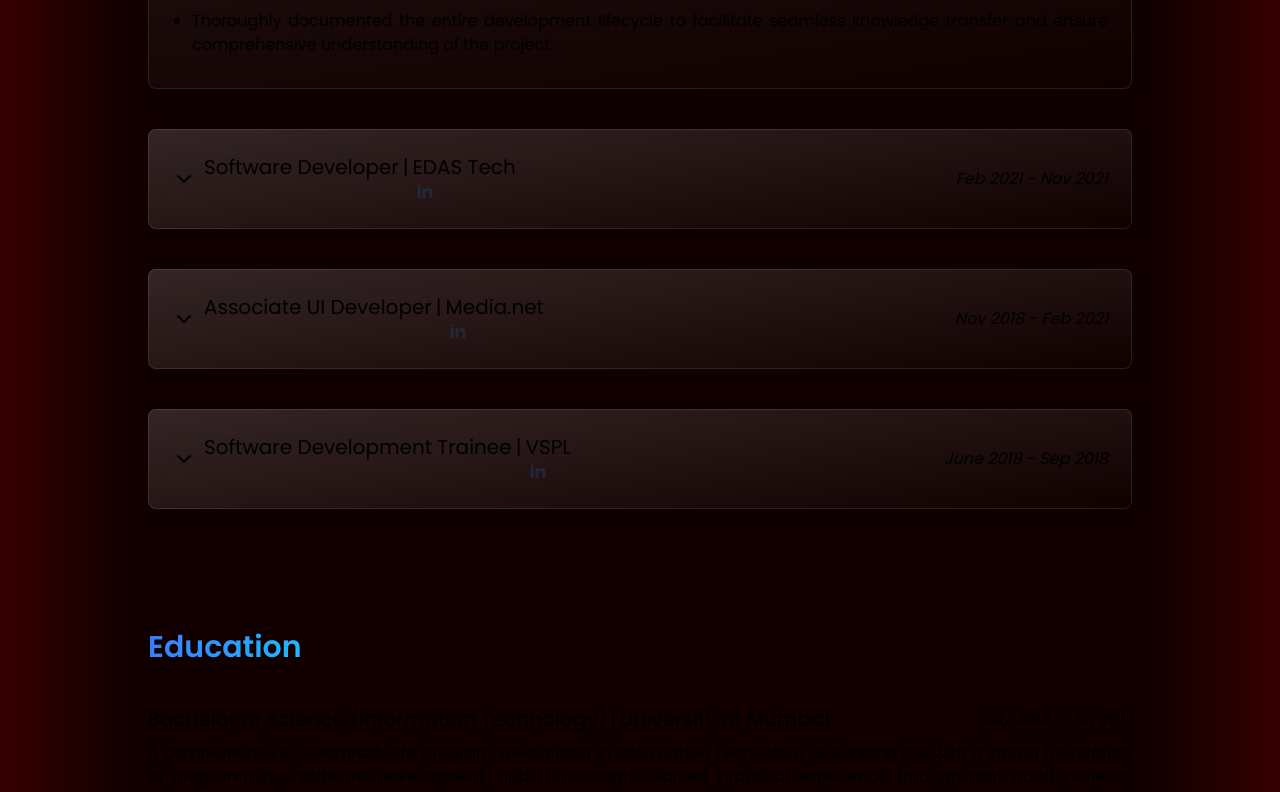
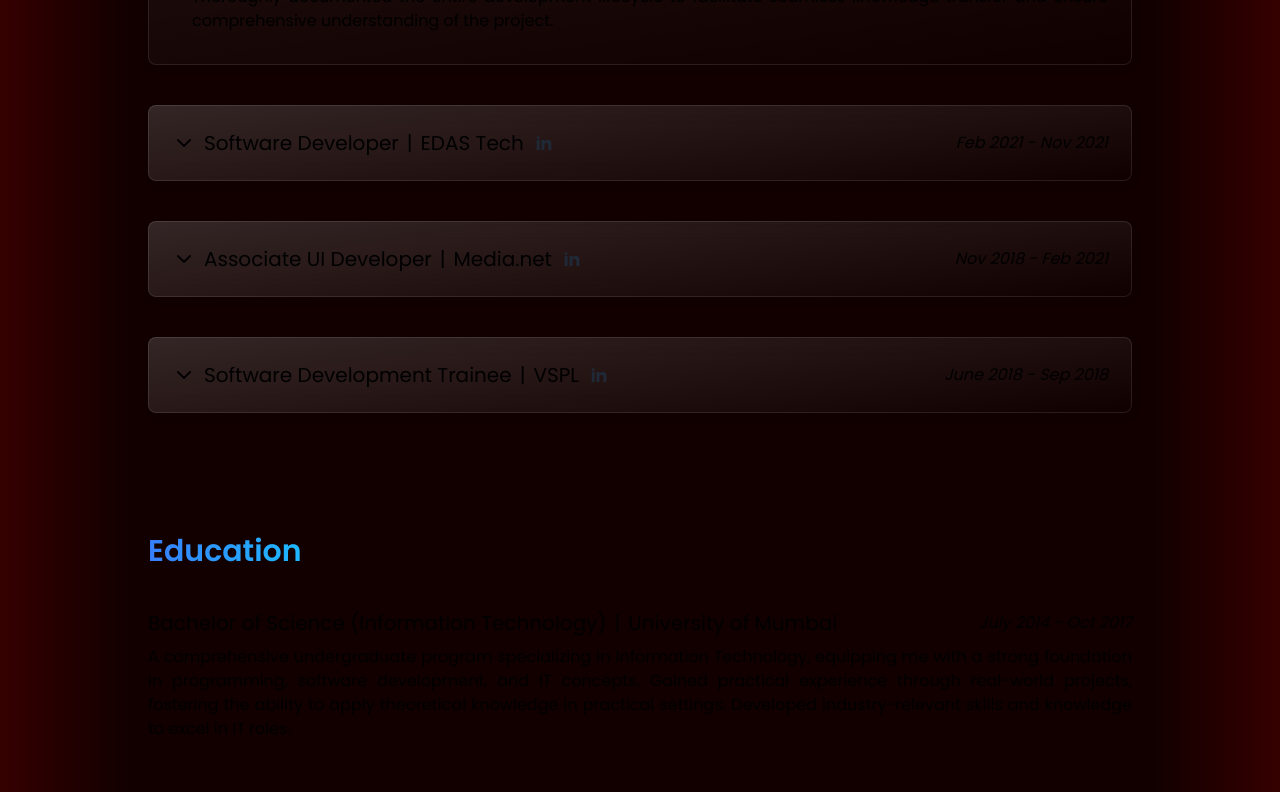
Before and after one commit to jestinjoshi/jestinjoshi.github.io, a Next.js app: page / in a window 1280 px wide. Shown: the part 1900-2692 px from the top of the page. Built offline with nearby package versions, Linux system fonts and the light colour scheme.

Commit message:
refactor: responsive vieew

```diff
--- a/app/components/Contact.tsx
+++ b/app/components/Contact.tsx
@@ -33,7 +33,7 @@
     const scrollRef = useRef(null);
 
     return (
-        <motion.section ref={scrollRef} initial={initialFadeUp} whileInView={fadeIn(0.5)} viewport={{ once: true }} id="contact" className="py-10">
+        <motion.section ref={scrollRef} initial={initialFadeUp} whileInView={fadeIn(0.5)} viewport={{ once: true }} id="contact" className="py-5 sm:py-10">
             <div className="custom-container px-5 mx-auto">
                 <h2 className="text-3xl section-heading mb-10 gradient-text">Contact</h2>
                 <div className="contact-wrap">
--- a/app/components/Education.tsx
+++ b/app/components/Education.tsx
@@ -3,15 +3,15 @@
 
 export default function Education() {
     return (
-        <motion.section initial={initialFadeUp} whileInView={fadeIn(0.5)} viewport={{ once: true }} id="education" className="py-10">
+        <motion.section initial={initialFadeUp} whileInView={fadeIn(0.5)} viewport={{ once: true }} id="education" className="py-5 sm:py-10">
             <div className="custom-container px-5 mx-auto">
                 <h2 className="text-3xl section-heading mb-10 gradient-text">Education</h2>
                 <div className="education-wrap">
-                    <div className="education mb-10">
+                    <div className="education">
                         <div className="flex flex-col sm:flex-row justify-between sm:items-center mb-2 gap-5 sm:gap-0">
                             <div className="education-title text-xl flex flex-col lg:flex-row">
-                                <span className="education-role mr-1">Bachelor of Science <span className="hidden sm:inline">(Information Technology)</span></span>
-                                <span className="sep mr-1 hidden lg:inline"> | </span>
+                                <span className="education-role">Bachelor of Science <span className="hidden sm:inline">(Information Technology)</span></span>
+                                <span className="sep mx-2 hidden lg:inline"> | </span>
                                 <a href="https://mu.ac.in/" className="education-company hover:underline">University of Mumbai</a>
                             </div>
                             <p className="education-duration italic">July 2014 - Oct 2017</p>
--- a/app/components/Experience.tsx
+++ b/app/components/Experience.tsx
@@ -78,32 +78,33 @@
     const scrollRef = useRef(null);
 
     return (
-        <motion.section ref={scrollRef} initial={initialFadeUp} whileInView={fadeIn(0.5)} viewport={{ once: true }} id="experience" className="py-10">
+        <motion.section ref={scrollRef} initial={initialFadeUp} whileInView={fadeIn(0.5)} viewport={{ once: true }} id="experience" className="py-5 sm:py-10">
             <div className="custom-container px-5 mx-auto">
                 <h2 className="text-3xl section-heading mb-10 gradient-text">Experience</h2>
                 <div className="experience-wrap">
                     {experience.map((e, i) =>
-                        <motion.div onClick={() => setExpanded(i === expanded ? false : i)} key={e.startDate} className="experience mb-5 lg:mb-10 glass glass-hover rounded-lg p-6 cursor-pointer" initial={initialFadeUp} whileInView={fadeIn(0.5 + i * 0.2)} viewport={{ once: true, root: scrollRef }}>
+                        <motion.div onClick={() => setExpanded(i === expanded ? false : i)} key={e.startDate} className="experience mb-5 lg:mb-10 glass glass-hover rounded-lg p-4 sm:p-6 cursor-pointer" initial={initialFadeUp} whileInView={fadeIn(0.5 + i * 0.2)} viewport={{ once: true, root: scrollRef }}>
                             <div className="flex flex-col sm:flex-row justify-between transition-all sm:items-center gap-5 sm:gap-0">
                                 <div className="experience-title text-xl">
                                     <div className="flex items-center">
-                                        <motion.svg animate={{rotate: i === expanded ? 180 : 0}} xmlns="http://www.w3.org/2000/svg" width="24" height="24" viewBox="0 0 24 24" fill="none" stroke="currentColor" strokeWidth="2" strokeLinecap="round" strokeLinejoin="round" className="feather feather-chevron-down inline-block mr-2"><polyline points="6 9 12 15 18 9"/></motion.svg>
+                                        <motion.svg animate={{ rotate: i === expanded ? 180 : 0 }} xmlns="http://www.w3.org/2000/svg" width="24" height="24" viewBox="0 0 24 24" fill="none" stroke="currentColor" strokeWidth="2" strokeLinecap="round" strokeLinejoin="round" className="feather feather-chevron-down inline-block mr-2"><polyline points="6 9 12 15 18 9" /></motion.svg>
                                         <div className="flex flex-col lg:flex-row">
-                                            <span className="experience-role mr-1">{e.position}</span>
-                                            <span className="sep mr-1 hidden lg:inline"> | </span>
+                                            <span className="experience-role">{e.position}</span>
+                                            <span className="sep mx-2 hidden lg:inline"> | </span>
                                             <div>
                                                 <a href={e.companyWebsite} target="_blank" rel="noopener noreferrer" className="experience-company hover:underline mr-2">{e.company}</a>
-                                                <a href={e.linkedIn} title={`Linkedin Page of ${e.company}`} target="_blank" rel="noopener noreferrer" className="inline-block align-middle relative bottom-0.5 hidden sm:block">
+                                                <a href={e.linkedIn} title={`Linkedin Page of ${e.company}`} target="_blank" rel="noopener noreferrer" className="align-middle relative bottom-0.5 hidden sm:inline-block">
                                                     <svg className="w-6 h-6 text-gray-800 dark:text-white border border-solid rounded border-transparent hover:border-current transition-all duration-300" aria-hidden="true" xmlns="http://www.w3.org/2000/svg" fill="currentColor" viewBox="0 0 24 24">
                                                         <path fillRule="evenodd" d="M12.5 8.8v1.7a3.7 3.7 0 0 1 3.3-1.7c3.5 0 4.2 2.2 4.2 5v5.7h-3.2v-5c0-1.3-.2-2.8-2.1-2.8-1.9 0-2.2 1.3-2.2 2.6v5.2H9.3V8.8h3.2ZM7.2 6.1a1.6 1.6 0 0 1-2 1.6 1.6 1.6 0 0 1-1-2.2A1.6 1.6 0 0 1 6.6 5c.3.3.5.7.5 1.1Z" clipRule="evenodd" />
                                                         <path d="M7.2 8.8H4v10.7h3.2V8.8Z" />
                                                     </svg>
                                                 </a>
                                             </div>
+                                            <p className="experience-duration italic text-base sm:hidden">{e.startDate} - {e.endDate}</p>
                                         </div>
                                     </div>
                                 </div>
-                                <p className="experience-duration italic">{e.startDate} - {e.endDate}</p>
+                                <p className="experience-duration italic hidden sm:block">{e.startDate} - {e.endDate}</p>
                             </div>
                             <AnimatePresence initial={false}>
                                 {
--- a/app/components/Intro.tsx
+++ b/app/components/Intro.tsx
@@ -66,7 +66,7 @@
     }
 
     return (
-        <section id="about" className="py-10">
+        <section id="about" className="py-5 sm:py-10">
             <div className="custom-container px-5 mx-auto">
                 <div className="flex justify-center gap-5 sm:gap-20 flex-wrap items-center">
                     <motion.div initial={{ ...initialFadeUp }} animate={{ ...fadeIn(0.5) }} className="avatar-wrap relative w-full lg:w-[300px]">
--- a/app/components/Portfolio.tsx
+++ b/app/components/Portfolio.tsx
@@ -39,7 +39,7 @@
     const scrollRef = useRef(null)
 
     return (
-        <motion.section ref={scrollRef} id="portfolio" className="py-10" initial={initialFadeUp} whileInView={fadeIn(0.5)} viewport={{ once: true }}>
+        <motion.section ref={scrollRef} id="portfolio" className="py-5 sm:py-10" initial={initialFadeUp} whileInView={fadeIn(0.5)} viewport={{ once: true }}>
             <div className="custom-container px-5 mx-auto">
                 <h2 className="text-3xl section-heading mb-10 gradient-text">Portfolio</h2>
                 <div className="portfolio-wrap grid grid-cols-1 sm:grid-cols-2 gap-5 lg:gap-10">
--- a/app/components/Skills.tsx
+++ b/app/components/Skills.tsx
@@ -25,7 +25,7 @@
     const scrollRef = useRef(null)
 
     return (
-        <motion.section ref={scrollRef} initial={initialFadeUp} whileInView={fadeIn(1.5)} viewport={{ once: true }} id="skills" className="py-10">
+        <motion.section ref={scrollRef} initial={initialFadeUp} whileInView={fadeIn(1.5)} viewport={{ once: true }} id="skills" className="py-5 sm:py-10">
             <div className="custom-container px-5 mx-auto">
                 <h2 className="text-4xl section-heading mb-10 gradient-text">Skills</h2>
                 <div className="skill-type-wrap grid grid-cols-1 sm:grid-cols-2 gap-5 lg:gap-10">
```
